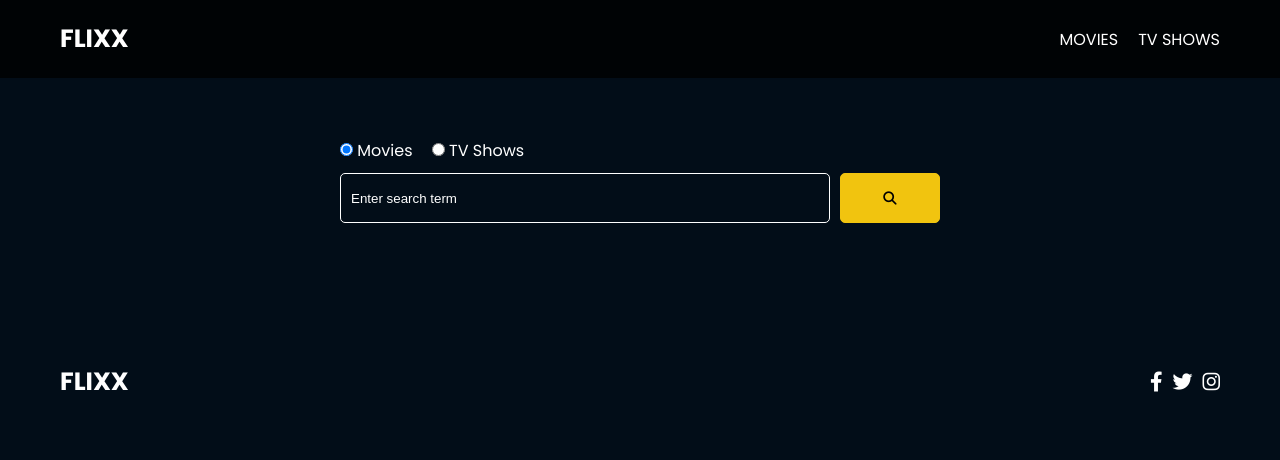
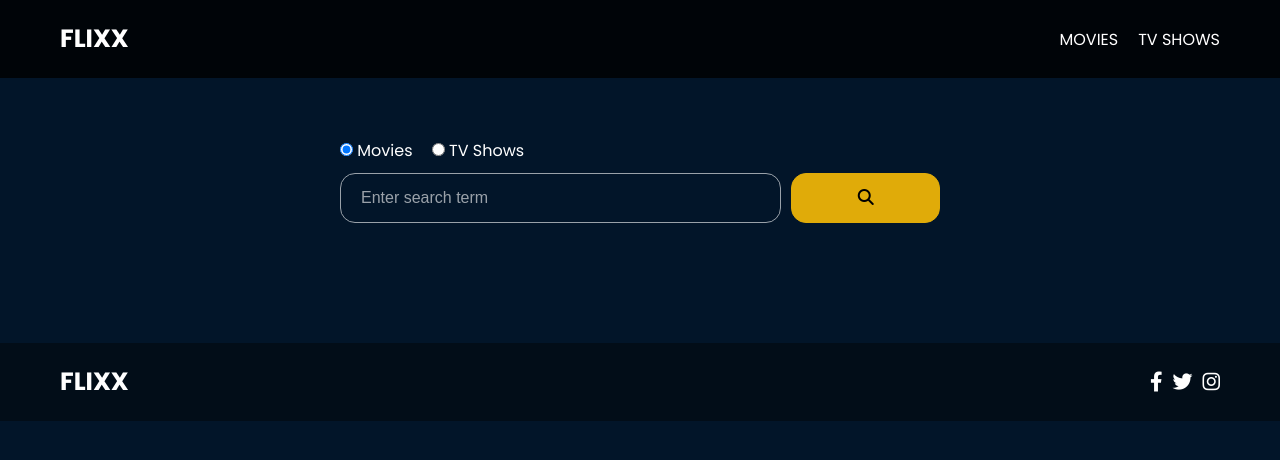
Before and after one commit to josemberg21/flixx-app, a plain HTML site: page search.html in a window 1280 px wide. Drawn offline with Linux system fonts and the light colour scheme.

Commit message:
Final App

```diff
--- a/css/style.css
+++ b/css/style.css
@@ -7,8 +7,8 @@
 }
 
 :root {
-  --color-primary: #020d18;
-  --color-secondary: #f1c40f;
+  --color-primary: #021529;
+  --color-secondary: #E0AB09;
 }
 
 body {
@@ -49,7 +49,7 @@ ul {
   display: inline-block;
   padding: 0.5rem 1rem;
   border: 1px solid var(--color-secondary);
-  border-radius: 5px;
+  border-radius: 15px;
   color: #fff;
   cursor: pointer;
   background: transparent;
@@ -125,10 +125,12 @@ ul {
 .card {
   background: #04376b;
   padding: 5px;
+  border-radius: 30px;
 }
 
 .card img {
   width: 100%;
+  border-radius: 30px;
 }
 
 .card-body {
@@ -197,6 +199,7 @@ section h2 {
 .swiper {
   width: 100%;
   height: 50%;
+  border-radius: 30px 30px 0 0;
 }
 
 .swiper-slide {
@@ -207,6 +210,7 @@ section h2 {
   flex-direction: column;
   justify-content: center;
   align-items: center;
+  border-radius: 30px;
 }
 
 .swiper-slide img {
@@ -214,6 +218,7 @@ section h2 {
   width: 100%;
   height: 100%;
   object-fit: cover;
+  border-radius: 30px 30px 0 0;
 }
 
 .swiper-rating {
@@ -285,14 +290,16 @@ section h2 {
 
 .search .container form input[type='text'] {
   flex: 6;
+  font-size: 16px;
   width: 100%;
   height: 50px;
-  padding: 10px;
+  padding: 10px 20px;
   margin-right: 10px;
   border: 1px solid #fff;
-  border-radius: 5px;
+  border-radius: 15px;
   background: transparent;
   color: #fff;
+  opacity: 0.6;
 }
 
 .search .container form input[type='text']::placeholder {
@@ -306,9 +313,10 @@ section h2 {
 .search .container form button {
   flex: 1;
   display: block;
+  font-size: 16px;
   width: 100%;
-  padding: 10px;
-  border-radius: 5px;
+  padding: 10px 40px;
+  border-radius: 15px;
   height: 50px;
   cursor: pointer;
   background: var(--color-secondary);
--- a/js/script.js
+++ b/js/script.js
@@ -247,7 +247,6 @@ async function search() {
 function displaySearchResults(results) {
     document.querySelector('#search-results').innerHTML = '';
     document.querySelector('#search-results-heading').innerHTML = '';
-    document.querySelector('#pagination').innerHTML = '';
 
     results.forEach(result => {
         const div = document.createElement('div');
--- a/search.html
+++ b/search.html
@@ -40,9 +40,9 @@
         <form action="/search.html" class="search-form">
           <div class="search-radio">
             <input type="radio" id="movie" name="type" value="movie" checked />
-            <label for="movies">Movies</label>
+            <label for="movie">Movies</label>
             <input type="radio" id="tv" name="type" value="tv" />
-            <label for="shows">TV Shows</label>
+            <label for="tv">TV Shows</label>
           </div>
           <div class="search-flex">
             <input
```
Also changed, not shown: index.html (+3 -3 lines).
